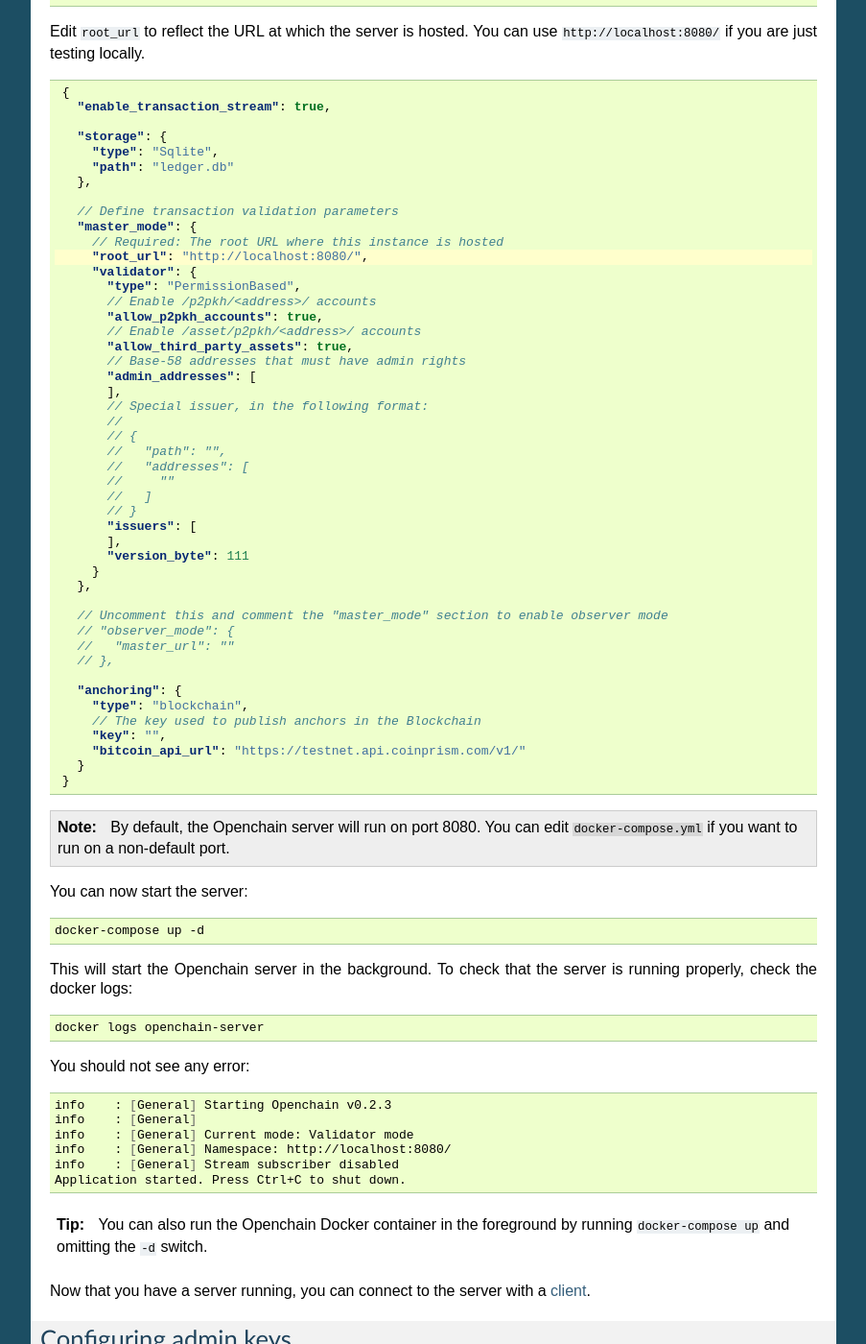
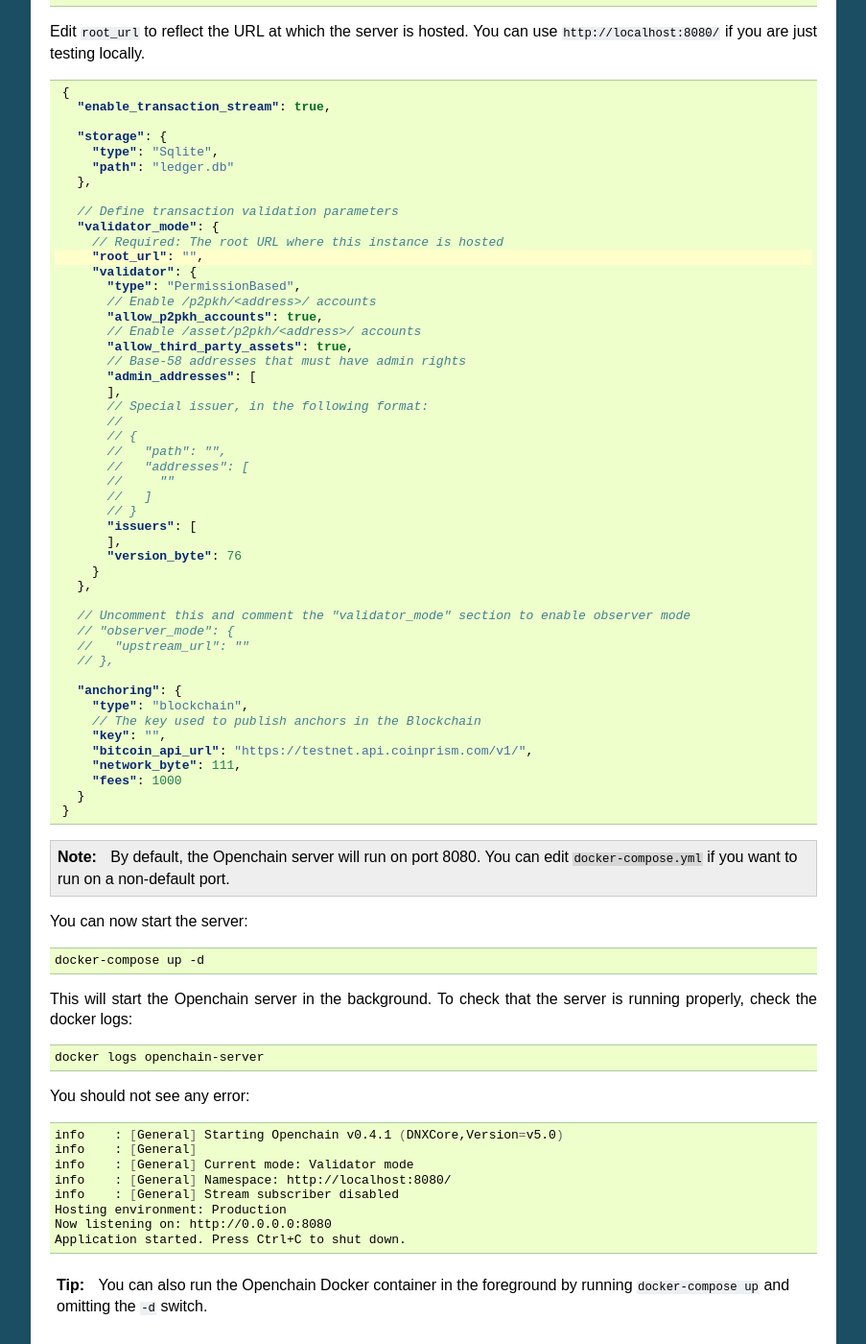
Before and after one commit to openchain/docs, a Sphinx documentation site: the page built from docs/source/general/docker-deployment.rst, in a window 1280 px wide and 1400 px high, scrolled down 788 px. Shown: the whole window at 96% size, without its empty margins (198-1101 px from the left). Built offline with Sphinx 7.4.7, drawn with Linux system fonts in a browser that asks for light colours.

Commit message:
Update the Docker deployment instructions

```diff
--- a/docs/source/general/docker-deployment.rst
+++ b/docs/source/general/docker-deployment.rst
@@ -58,9 +58,9 @@ Edit ``root_url`` to reflect the URL at which the server is hosted. You can use
       },
 
       // Define transaction validation parameters
-      "master_mode": {
+      "validator_mode": {
         // Required: The root URL where this instance is hosted
-        "root_url": "http://localhost:8080/",
+        "root_url": "",
         "validator": {
           "type": "PermissionBased",
           // Enable /p2pkh/<address>/ accounts
@@ -80,20 +80,22 @@ Edit ``root_url`` to reflect the URL at which the server is hosted. You can use
           // }
           "issuers": [
           ],
-          "version_byte": 111
+          "version_byte": 76
         }
       },
 
-      // Uncomment this and comment the "master_mode" section to enable observer mode
+      // Uncomment this and comment the "validator_mode" section to enable observer mode
       // "observer_mode": {
-      //   "master_url": ""
+      //   "upstream_url": ""
       // },
 
       "anchoring": {
         "type": "blockchain",
         // The key used to publish anchors in the Blockchain
         "key": "",
-        "bitcoin_api_url": "https://testnet.api.coinprism.com/v1/"
+        "bitcoin_api_url": "https://testnet.api.coinprism.com/v1/",
+        "network_byte": 111,
+        "fees": 1000
       }
     }
 
@@ -115,11 +117,13 @@ You should not see any error:
 
 .. code-block:: bash
 
-    info    : [General] Starting Openchain v0.2.3
+    info    : [General] Starting Openchain v0.4.1 (DNXCore,Version=v5.0)
     info    : [General]
     info    : [General] Current mode: Validator mode
     info    : [General] Namespace: http://localhost:8080/
     info    : [General] Stream subscriber disabled
+    Hosting environment: Production
+    Now listening on: http://0.0.0.0:8080
     Application started. Press Ctrl+C to shut down.
 
 .. tip:: You can also run the Openchain Docker container in the foreground by running ``docker-compose up`` and omitting the ``-d`` switch.
```
